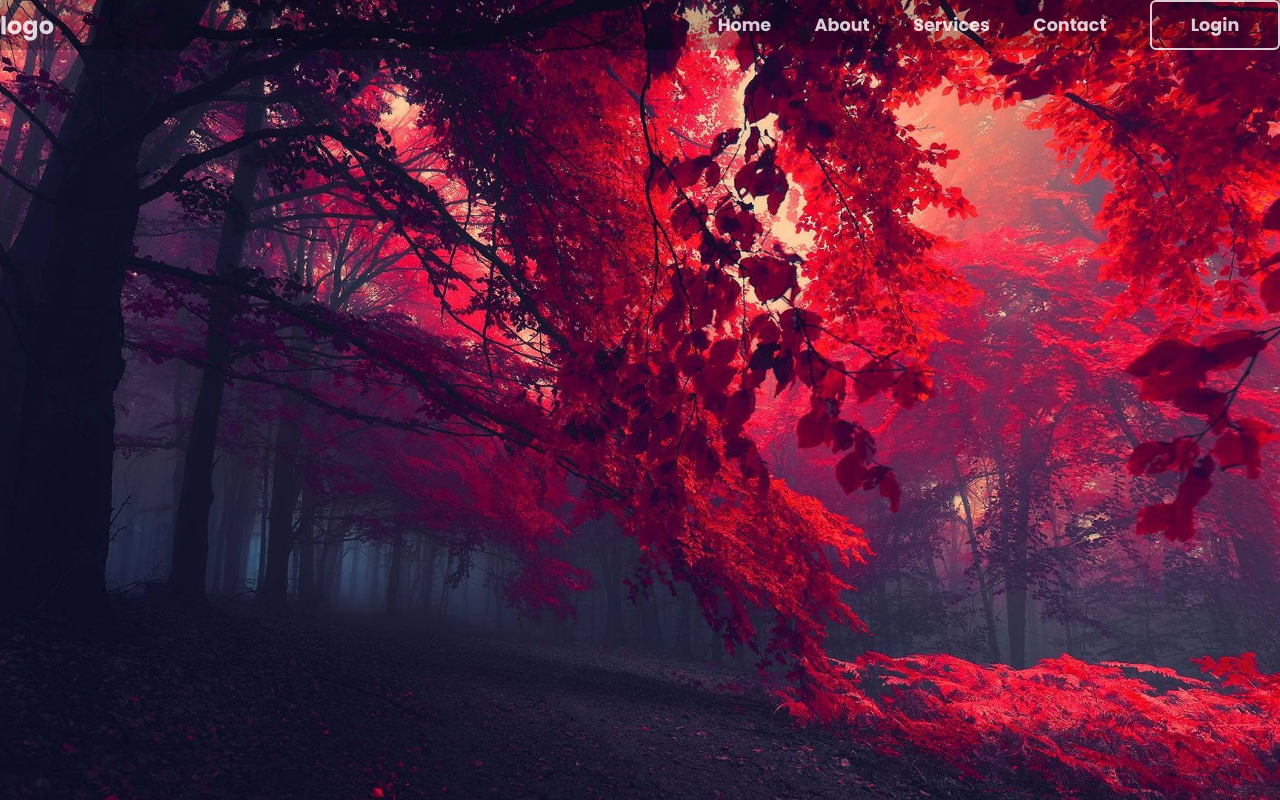
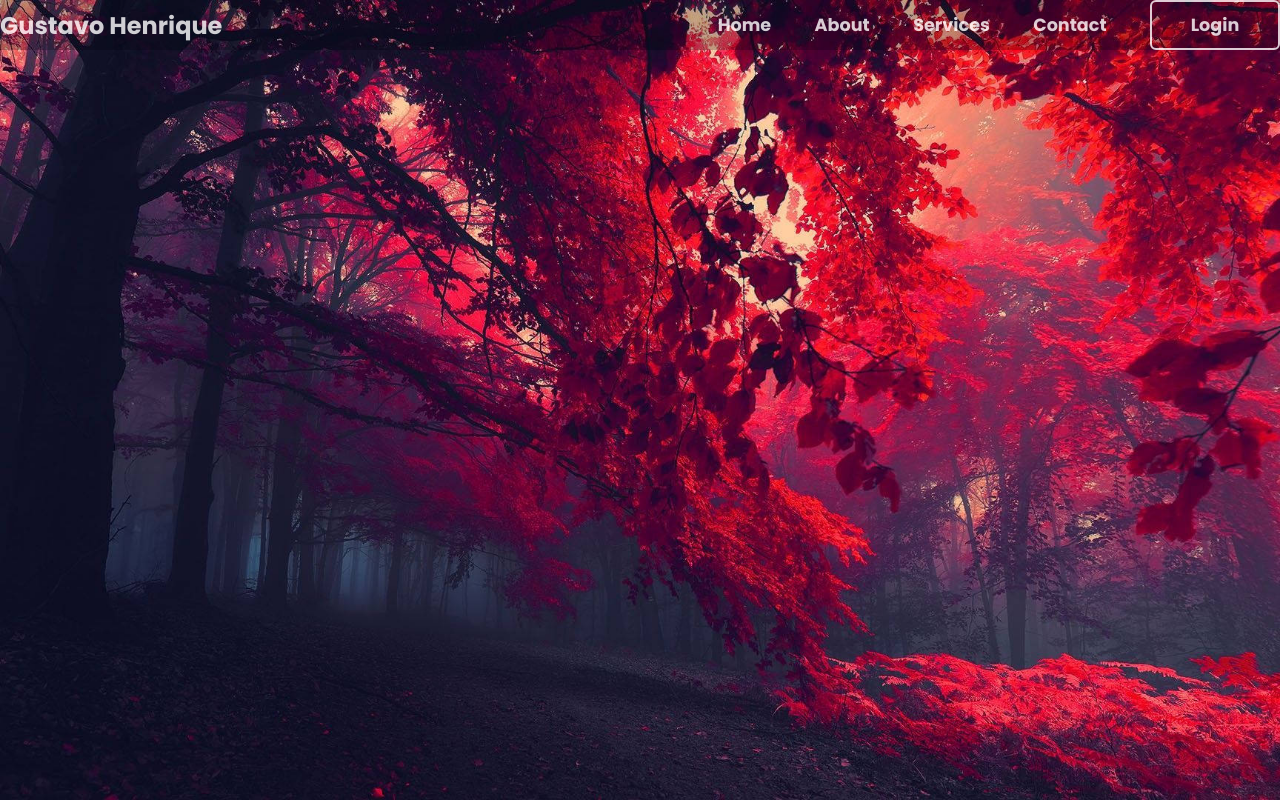
Before and after one commit to GustinGame/web-page, a plain HTML site: page index.html in a window 1280 px wide. Drawn offline with nearby package versions, Linux system fonts and the light colour scheme.

Commit message:
Update index.html

```diff
--- a/index.html
+++ b/index.html
@@ -11,7 +11,7 @@
 
 <body>
     <header>
-        <h2 class="logo">logo</h2>
+        <h2 class="logo">Gustavo Henrique</h2>
         <nav class="navigation">
             <a href="#">Home</a>
             <a href="#">About</a>
```
